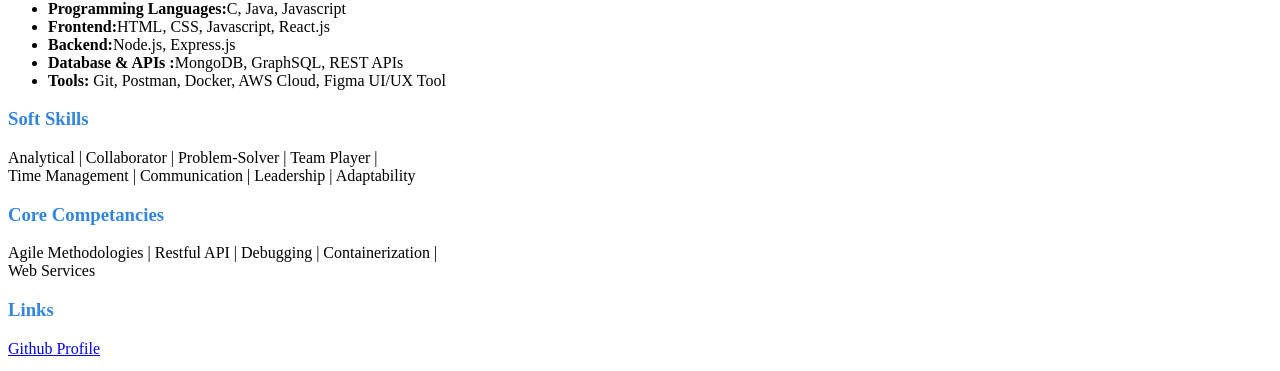
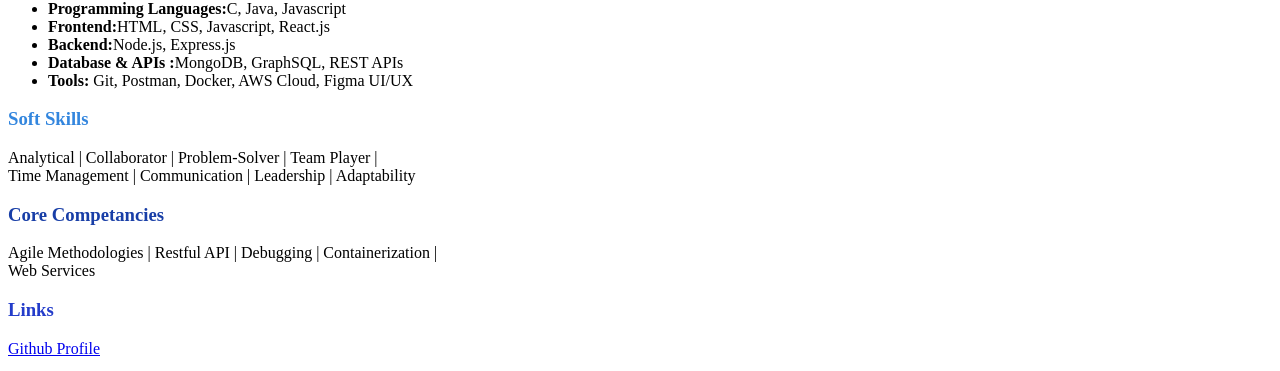
Before and after one commit to ashishyadv1198/resume-, a plain HTML site: page index.html in a window 1280 px wide. Shown: the part 374-745 px from the top of the page. Drawn offline with Linux system fonts and the light colour scheme.

Commit message:
Update index.html

```diff
--- a/index.html
+++ b/index.html
@@ -38,7 +38,7 @@
             <li><strong>Frontend:</strong>HTML, CSS, Javascript, React.js</li>
             <li><strong>Backend:</strong>Node.js, Express.js</li>
             <li><strong>Database & APIs :</strong>MongoDB, GraphSQL, REST APIs</li>
-            <li><strong>Tools:</strong> Git, Postman, Docker, AWS Cloud, Figma UI/UX Tool </li>
+            <li><strong>Tools:</strong> Git, Postman, Docker, AWS Cloud, Figma UI/UX </li>
             </ul></lebel>
       </section>
       <section>
@@ -49,13 +49,13 @@
         </p></lebel>
       </section>
       <section>
-        <h3 style="color: rgb(51, 134, 222)"><strong>Core Competancies</strong></h3>
+        <h3 style="color: rgb(24, 62, 167)"><strong>Core Competancies</strong></h3>
         <lebel><p>
             Agile Methodologies | Restful API | Debugging | Containerization |<br> Web Services
         </p></lebel>
       </section>
       <section>
-        <h3 style="color: rgb(51, 134, 222)"><strong>Links</strong></h3>
+        <h3 style="color: rgb(35, 60, 202)"><strong>Links</strong></h3>
         <p><a href="https://github.com/ashishyadv1198">Github Profile</a><br></p>
         <p><a href="https://www.linkedin.com/in/ashishyadav1198/">Linkedin Profile</a></p>
         <p><a href="https://www.twitter.com/ashishyadav1198/">Twitter Profile</a></p>
```
